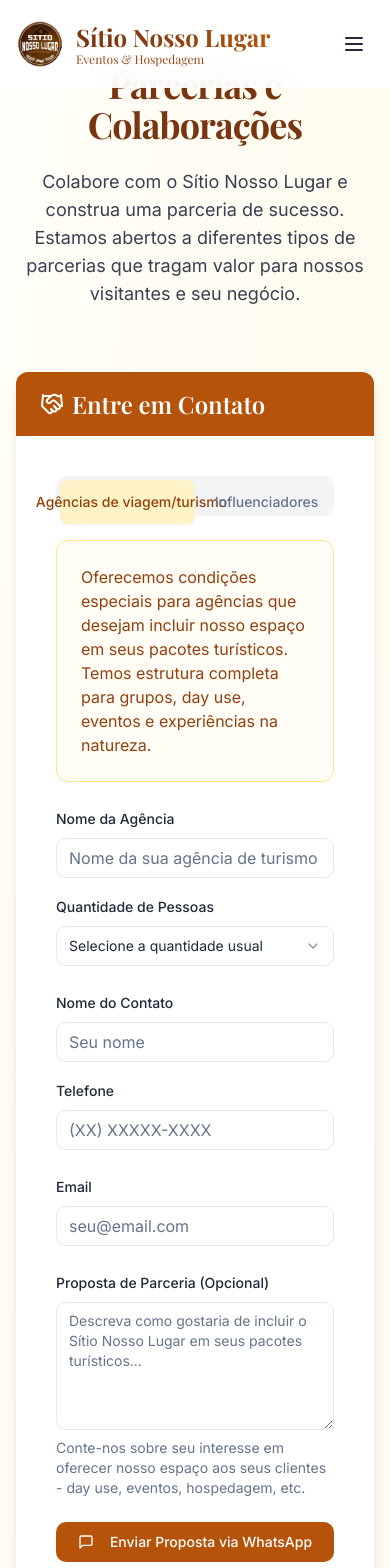
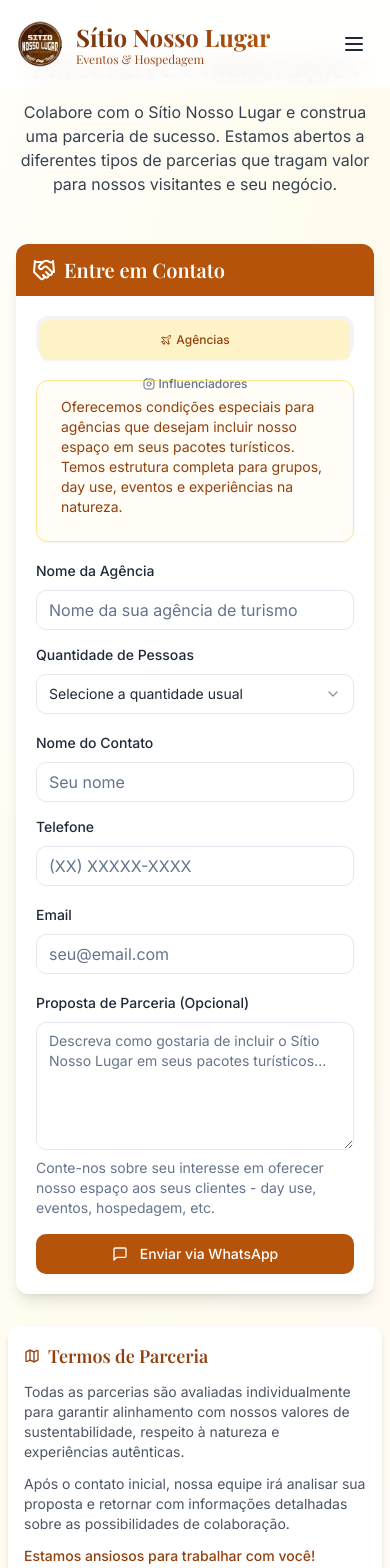
Before and after one commit to insilicotec/site-sitionossolugar, a React (Vite) app: page /parcerias in a window 390 px wide. Shown: the top 1568 px of the page. Built offline with nearby package versions, Linux system fonts and the light colour scheme; a web font is replaced by a local one.

Commit message:
refactor: enhance PartnershipForm and related components for improved mobile responsiveness and layout; update styles for better user experience

```diff
--- a/src/components/PartnershipForm.tsx
+++ b/src/components/PartnershipForm.tsx
@@ -11,30 +11,33 @@ export function PartnershipForm() {
   const handleTabChange = (value: string) => {
     setActiveTab(value);
   };
-
   return (
-    <div className="w-full max-w-3xl mx-auto p-4 md:p-6 bg-white rounded-xl">
-      <Tabs defaultValue="company" value={activeTab} onValueChange={handleTabChange}>        <TabsList className="grid w-full grid-cols-2 mb-6 bg-gray-100 p-1 rounded-lg">          <TabsTrigger
+    <div className="w-full max-w-3xl mx-auto p-2 sm:p-4 md:p-6 bg-white rounded-xl">
+      <Tabs defaultValue="company" value={activeTab} onValueChange={handleTabChange}>
+        <TabsList className="grid w-full grid-cols-1 sm:grid-cols-2 mb-6 bg-gray-100 p-1 rounded-lg gap-1 sm:gap-0">
+          <TabsTrigger
             value="company"
-            className="text-center py-3 data-[state=active]:bg-amber-100 data-[state=active]:text-amber-800 data-[state=active]:border-amber-300 data-[state=active]:shadow-sm transition-all duration-200"
+            className="text-center py-3 px-2 text-xs sm:text-sm data-[state=active]:bg-amber-100 data-[state=active]:text-amber-800 data-[state=active]:border-amber-300 data-[state=active]:shadow-sm transition-all duration-200"
           >
-            <Plane className="w-4 h-4 mr-2" />
-            Agências de viagem/turismo
+            <Plane className="w-3 h-3 sm:w-4 sm:h-4 mr-1 sm:mr-2" />
+            <span className="hidden sm:inline">Agências de viagem/turismo</span>
+            <span className="sm:hidden">Agências</span>
           </TabsTrigger>
           <TabsTrigger
             value="influencer"
-            className="text-center py-3 data-[state=active]:bg-purple-100 data-[state=active]:text-purple-800 data-[state=active]:border-purple-300 data-[state=active]:shadow-sm transition-all duration-200"
+            className="text-center py-3 px-2 text-xs sm:text-sm data-[state=active]:bg-purple-100 data-[state=active]:text-purple-800 data-[state=active]:border-purple-300 data-[state=active]:shadow-sm transition-all duration-200"
           >
-            <Instagram className="w-4 h-4 mr-2" />
-            Influenciadores
+            <Instagram className="w-3 h-3 sm:w-4 sm:h-4 mr-1 sm:mr-2" />
+            <span className="hidden sm:inline">Influenciadores</span>
+            <span className="sm:hidden">Influenciadores</span>
           </TabsTrigger>
         </TabsList>
 
-        <TabsContent value="company" className="mt-6">
+        <TabsContent value="company" className="mt-4 sm:mt-6 min-h-[600px] overflow-visible">
           <CompanyForm />
         </TabsContent>
 
-        <TabsContent value="influencer" className="mt-6">
+        <TabsContent value="influencer" className="mt-4 sm:mt-6 min-h-[600px] overflow-visible">
           <InfluencerForm />
         </TabsContent>
       </Tabs>
--- a/src/components/partnership/CompanyForm.tsx
+++ b/src/components/partnership/CompanyForm.tsx
@@ -64,21 +64,20 @@ ${values.message ? `💭 *PROPOSTA DE PARCERIA*\n${values.message}\n\n` : ""}
         variant: "destructive",
       });
     }
-  };
-  return (
+  };  return (
     <Form {...form}>
-      <form onSubmit={form.handleSubmit(handleSubmit)} className="space-y-6">
-        <div className="mb-6">
+      <form onSubmit={form.handleSubmit(handleSubmit)} className="space-y-4 sm:space-y-6">
+        <div className="mb-4 sm:mb-6">
           <Card className="border-amber-200 bg-amber-50/50">
-            <CardContent className="pt-6">
-              <p className="text-amber-800">
+            <CardContent className="pt-4 sm:pt-6">
+              <p className="text-amber-800 text-sm sm:text-base">
                 Oferecemos condições especiais para agências que desejam incluir nosso espaço em seus pacotes turísticos. Temos estrutura completa para grupos, day use, eventos e experiências na natureza.
               </p>
             </CardContent>
           </Card>
         </div>
 
-        <div className="grid grid-cols-1 md:grid-cols-2 gap-4">
+        <div className="grid grid-cols-1 sm:grid-cols-1 md:grid-cols-2 gap-3 sm:gap-4">
           <FormField
             control={form.control}
             name="companyName"
@@ -115,10 +114,9 @@ ${values.message ? `💭 *PROPOSTA DE PARCERIA*\n${values.message}\n\n` : ""}
                 <FormMessage />
               </FormItem>
             )}
-          />
-        </div>
+          />        </div>
 
-        <div className="grid grid-cols-1 md:grid-cols-2 gap-4">
+        <div className="grid grid-cols-1 sm:grid-cols-1 md:grid-cols-2 gap-3 sm:gap-4">
           <FormField
             control={form.control}
             name="contactName"
@@ -185,14 +183,14 @@ ${values.message ? `💭 *PROPOSTA DE PARCERIA*\n${values.message}\n\n` : ""}
             </FormItem>
           )}
         />
-
-        <Button
+          <Button
           type="submit"
-          className="w-full md:w-auto bg-amber-700 hover:bg-amber-800 text-white disabled:opacity-50 disabled:cursor-not-allowed"
+          className="w-full sm:w-full md:w-auto bg-amber-700 hover:bg-amber-800 text-white disabled:opacity-50 disabled:cursor-not-allowed py-3 px-4 text-sm sm:text-base"
           disabled={form.formState.isSubmitting}
         >
-          <MessageSquare className="mr-2 h-4 w-4" />
-          {form.formState.isSubmitting ? "Enviando..." : "Enviar Proposta via WhatsApp"}
+          <MessageSquare className="mr-1 sm:mr-2 h-3 w-3 sm:h-4 sm:w-4" />
+          <span className="hidden sm:inline">{form.formState.isSubmitting ? "Enviando..." : "Enviar Proposta via WhatsApp"}</span>
+          <span className="sm:hidden">{form.formState.isSubmitting ? "Enviando..." : "Enviar via WhatsApp"}</span>
         </Button>
       </form>
     </Form>
--- a/src/components/partnership/InfluencerForm.tsx
+++ b/src/components/partnership/InfluencerForm.tsx
@@ -65,20 +65,20 @@ export function InfluencerForm() {
       });
     }
   };
-
   return (
     <Form {...form}>
-      <form onSubmit={form.handleSubmit(handleSubmit)} className="space-y-6">
-        <div className="mb-6">
+      <form onSubmit={form.handleSubmit(handleSubmit)} className="space-y-4 sm:space-y-6">
+        <div className="mb-4 sm:mb-6">
           <Card className="border-amber-200 bg-amber-50/50">
-            <CardContent className="pt-6">              <p className="text-amber-800">
+            <CardContent className="pt-4 sm:pt-6">
+              <p className="text-amber-800 text-sm sm:text-base">
                 Somos uma opção exclusiva para criadores de conteúdo que desejam mostrar experiências autênticas. Compartilhe o Sítio Nosso Lugar com seu público!
               </p>
             </CardContent>
           </Card>
         </div>
 
-        <div className="grid grid-cols-1 md:grid-cols-2 gap-4">
+        <div className="grid grid-cols-1 sm:grid-cols-1 md:grid-cols-2 gap-3 sm:gap-4">
           <FormField
             control={form.control}
             name="name"
@@ -110,12 +110,11 @@ export function InfluencerForm() {
             )}
           />
         </div>
-
-        <FormField
+          <FormField
           control={form.control}
           name="city"
           render={({ field }) => (
-            <FormItem>
+            <FormItem className="col-span-full">
               <FormLabel>Cidade</FormLabel>
               <FormControl>
                 <Input placeholder="Sua cidade" {...field} />
@@ -129,13 +128,13 @@ export function InfluencerForm() {
           control={form.control}
           name="platform"
           render={({ field }) => (
-            <FormItem className="space-y-3">
+            <FormItem className="space-y-3 col-span-full">
               <FormLabel>Principal Plataforma</FormLabel>
               <FormControl>
                 <RadioGroup
                   onValueChange={field.onChange}
                   defaultValue={field.value}
-                  className="flex flex-wrap gap-4"
+                  className="flex flex-col sm:flex-row gap-2 sm:gap-4"
                 >
                   <div className="flex items-center space-x-2">
                     <RadioGroupItem value="instagram" id="instagram" />
@@ -159,15 +158,16 @@ export function InfluencerForm() {
               </FormControl>
               <FormMessage />
             </FormItem>
-          )}
-        />
-          <Button
+          )}        />
+
+        <Button
           type="submit"
-          className="w-full md:w-auto bg-gradient-to-r from-pink-500 via-purple-500 to-indigo-500 hover:from-pink-600 hover:via-purple-600 hover:to-indigo-600 text-white disabled:opacity-50 disabled:cursor-not-allowed"
+          className="w-full sm:w-full md:w-auto bg-gradient-to-r from-pink-500 via-purple-500 to-indigo-500 hover:from-pink-600 hover:via-purple-600 hover:to-indigo-600 text-white disabled:opacity-50 disabled:cursor-not-allowed py-3 px-4 text-sm sm:text-base"
           disabled={form.formState.isSubmitting}
         >
-          <MessageSquare className="mr-2 h-4 w-4" />
-          {form.formState.isSubmitting ? "Enviando..." : "Enviar Proposta via WhatsApp"}
+          <MessageSquare className="mr-1 sm:mr-2 h-3 w-3 sm:h-4 sm:w-4" />
+          <span className="hidden sm:inline">{form.formState.isSubmitting ? "Enviando..." : "Enviar Proposta via WhatsApp"}</span>
+          <span className="sm:hidden">{form.formState.isSubmitting ? "Enviando..." : "Enviar via WhatsApp"}</span>
         </Button>
       </form>
     </Form>
--- a/src/index.css
+++ b/src/index.css
@@ -363,6 +363,52 @@
   .sr-only-focusable {
     @apply sr-only focus:not-sr-only focus:absolute focus:top-0 focus:left-0 focus:z-50 focus:p-4 focus:bg-white focus:text-black;
   }
+
+  /* Partnership Form Mobile Improvements */
+  .partnership-form-mobile {
+    @apply min-h-screen w-full;
+  }
+
+  .partnership-form-container {
+    @apply w-full max-w-none sm:max-w-md md:max-w-lg lg:max-w-xl xl:max-w-2xl;
+    @apply px-4 sm:px-6 md:px-8;
+  }
+
+  .partnership-tabs-mobile {
+    @apply w-full overflow-hidden;
+  }
+
+  .partnership-tab-content {
+    @apply min-h-[500px] sm:min-h-[600px];
+    @apply w-full overflow-visible;
+    @apply p-2 sm:p-4 md:p-6;
+  }
+
+  .partnership-form-grid {
+    @apply grid grid-cols-1 sm:grid-cols-1 md:grid-cols-2 gap-4 sm:gap-6;
+  }
+
+  .partnership-button-mobile {
+    @apply w-full sm:w-auto;
+    @apply text-sm sm:text-base;
+    @apply px-4 sm:px-6 py-2 sm:py-3;
+  }
+
+  /* Prevent form field overlaps on mobile */
+  .form-field-mobile {
+    @apply w-full mb-4 sm:mb-6;
+    @apply min-h-[60px] sm:min-h-[auto];
+  }
+
+  .form-input-mobile {
+    @apply w-full px-3 py-2 sm:px-4 sm:py-3;
+    @apply text-sm sm:text-base;
+    @apply border border-gray-300 rounded-md;
+  }
+
+  .form-label-mobile {
+    @apply block text-sm sm:text-base font-medium text-gray-700 mb-1 sm:mb-2;
+  }
 }
 
 /* Print styles */
--- a/src/pages/Parcerias.tsx
+++ b/src/pages/Parcerias.tsx
@@ -8,50 +8,49 @@ const Parcerias = () => {
   return (
     <div className="min-h-screen flex flex-col bg-sitio-sand">
       <Navbar />
-
-      <main className="flex-grow">
-        <section className="py-16 md:py-24 relative overflow-hidden">
+        <main className="flex-grow">
+        <section className="py-12 sm:py-16 md:py-24 relative overflow-hidden">
           <div className="absolute inset-0 bg-gradient-to-br from-amber-50 via-amber-100 to-orange-100 opacity-30"></div>
 
-          <div className="container px-4 mx-auto relative z-10">
-            <div className="text-center max-w-3xl mx-auto mb-16">
-              <h1 className="text-4xl md:text-5xl font-bold text-amber-900 mb-6">Parcerias e Colaborações</h1>
-              <p className="text-lg text-gray-700">
+          <div className="container px-2 sm:px-4 mx-auto relative z-10">
+            <div className="text-center max-w-3xl mx-auto mb-12 sm:mb-16">
+              <h1 className="text-3xl sm:text-4xl md:text-5xl font-bold text-amber-900 mb-4 sm:mb-6 px-2">Parcerias e Colaborações</h1>
+              <p className="text-base sm:text-lg text-gray-700 px-2">
                 Colabore com o Sítio Nosso Lugar e construa uma parceria de sucesso. Estamos abertos
                 a diferentes tipos de parcerias que tragam valor para nossos visitantes e seu negócio.
               </p>
             </div>
 
 
-            <div className="max-w-3xl mx-auto mb-12">
+            <div className="max-w-4xl mx-auto mb-8 sm:mb-12 px-2 sm:px-0">
               <div className="bg-white rounded-xl shadow-lg overflow-hidden">
-                <div className="bg-amber-700 py-4 px-6">
-                  <h2 className="text-2xl font-semibold text-white flex items-center">
+                <div className="bg-amber-700 py-3 sm:py-4 px-4 sm:px-6">
+                  <h2 className="text-xl sm:text-2xl font-semibold text-white flex items-center">
                     <Handshake className="mr-2" />
                     Entre em Contato
                   </h2>
                 </div>
 
-                <div className="p-6">
+                <div className="p-3 sm:p-6">
                   <PartnershipForm />
                 </div>
               </div>
             </div>
 
-            <div className="bg-white rounded-xl shadow-md p-6 max-w-2xl mx-auto">
-              <h3 className="text-xl font-semibold mb-4 text-amber-800 flex items-center">
-                <Map className="w-5 h-5 mr-2" />
+            <div className="bg-white rounded-xl shadow-md p-4 sm:p-6 max-w-2xl mx-auto">
+              <h3 className="text-lg sm:text-xl font-semibold mb-3 sm:mb-4 text-amber-800 flex items-center">
+                <Map className="w-4 h-4 sm:w-5 sm:h-5 mr-2" />
                 Termos de Parceria
               </h3>
-              <p className="text-gray-600 mb-4">
+              <p className="text-gray-600 mb-3 sm:mb-4 text-sm sm:text-base">
                 Todas as parcerias são avaliadas individualmente para garantir alinhamento com nossos
                 valores de sustentabilidade, respeito à natureza e experiências autênticas.
               </p>
-              <p className="text-gray-600 mb-4">
+              <p className="text-gray-600 mb-3 sm:mb-4 text-sm sm:text-base">
                 Após o contato inicial, nossa equipe irá analisar sua proposta e retornar com
                 informações detalhadas sobre as possibilidades de colaboração.
               </p>
-              <p className="text-amber-800 font-medium">
+              <p className="text-amber-800 font-medium text-sm sm:text-base">
                 Estamos ansiosos para trabalhar com você!
               </p>
             </div>
```
